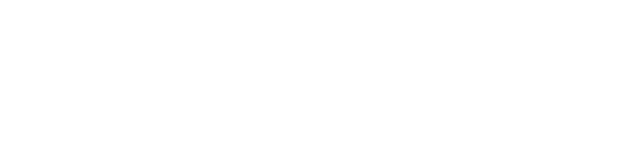
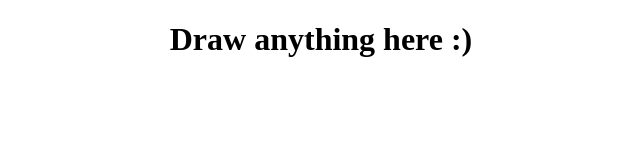
Before and after one commit to rinta-git/JavaScript30, a plain HTML site: page YourCanvas/index.html in a window 1280 px wide. Shown: the whole page, without its empty margins (319-959 px from the left). Drawn offline with Linux system fonts and the light colour scheme.

Commit message:
canvas app

```diff
--- a/YourCanvas/index.html
+++ b/YourCanvas/index.html
@@ -10,6 +10,7 @@
         <link rel="stylesheet" href="">
     </head>
     <body>
+        <h1 style="text-align: center;">Draw anything here :)</h1>
         <canvas id="draw" width="800" height="800"></canvas>
         <script src="index.js"></script>
     </body>
```
